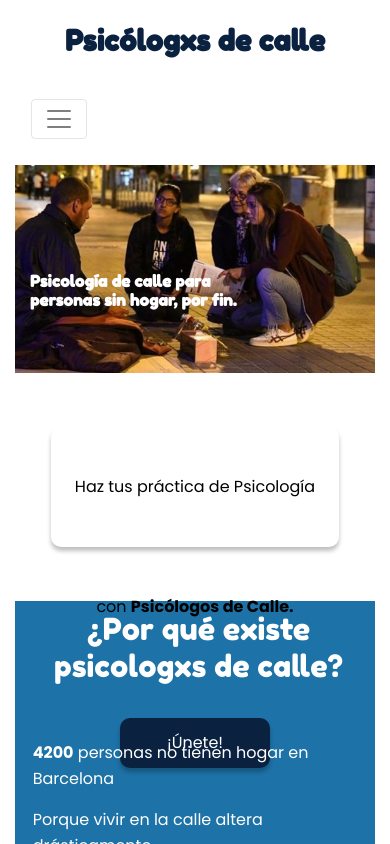
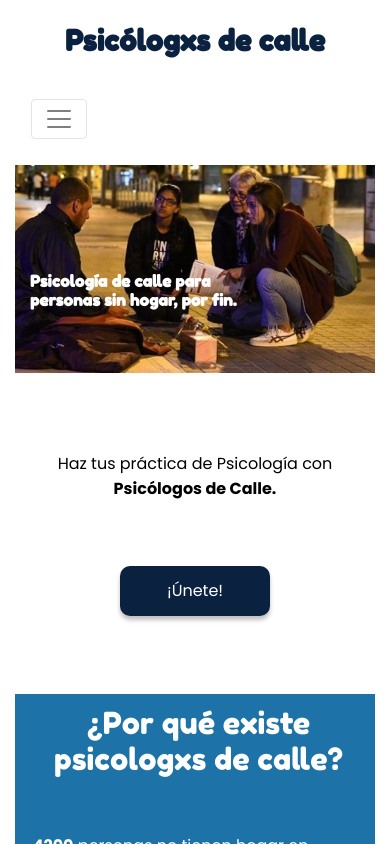
Before and after one commit to joannaWebDev/psicologxs-de-calle, a React (Create React App) app in the folder client/: page /psicologxs-de-calle/ in a window 390 px wide. Shown: the top 844 px of the page. Built offline with nearby package versions, Linux system fonts and the light colour scheme.

Commit message:
Add media queries to join-us section. Modify bootstrap classes

```diff
--- a/client/src/pages/Home.css
+++ b/client/src/pages/Home.css
@@ -19,7 +19,8 @@
 .join-us {
   width: 80%;
   height: 120px;
-  line-height: 120px;
+  /* line-height: 120px; */
+  padding: 0 3%;
   border: none;
   border-radius: 10px;
   box-shadow: 0px 4px 4px rgba(0, 0, 0, 0.25);
@@ -72,12 +73,24 @@
     text-align: left;
     padding-left: 2%;
   }
+  .join-us {
+    width: 100%;
+    height: auto;
+    box-shadow: none;
+  }
+
 }
 @media screen and (min-width:768px) {
   .porQueJumbotronP {
     max-width: 70%;
   }
+  .join-us {
+    width: 100%;
+    height: auto;
+    box-shadow: none;
+  }
 }
+
 @media screen and (min-width:992px){
   .sectionChartText {
     max-width: 40%;
--- a/client/src/pages/Home.js
+++ b/client/src/pages/Home.js
@@ -23,11 +23,11 @@ const Home = () => {
         </section>
 
         <section className="container-fluid join-us">
-            <div className="row justify-content-around text-center">
-              <div className="col-lg-6 col-md-12 col-sm-12">
+            <div className="row text-center">
+              <div className="col-lg-9 col-md-9 col-sm-12 py-4">
                 <p>Haz tus práctica de Psicología con <strong>Psicólogos de Calle.</strong></p>
               </div>
-              <div className="col-lg-6 col-md-12 col-sm-12">
+              <div className="col-lg-3 col-md-3 col-sm-12 py-4">
                 <JoinBtn />
               </div>
             </div>
```
